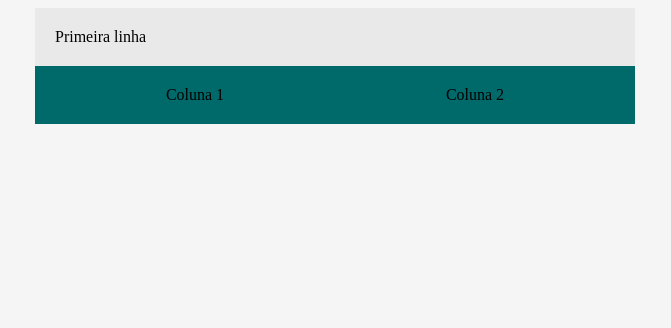
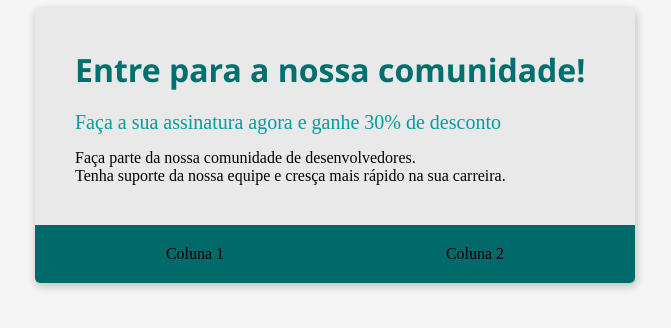
Before and after one commit to tiihmesquita/bootcamp-devjr-modulo2, a plain HTML site: page index.html in a window 1280 px wide. Shown: the whole page, without its empty margins (305-976 px from the left). Drawn offline with Linux system fonts and the light colour scheme.

Commit message:
closes #3 - criando o cabeçalho

```diff
--- a/index.html
+++ b/index.html
@@ -14,10 +14,12 @@
         background-color: #E9E9E9;
         margin: auto;
         width: 600px;
-
+        box-shadow: 1px 3px 8px 1px rgba(0,0, 0, 0.2);
+        border-radius: 5px;
+        overflow: hidden;
       }
       .header{
-        padding: 20px;
+        padding: 40px;
 
       }
       .flex-container {
@@ -27,14 +29,33 @@
         justify-content: space-around;
         padding: 20px;
       }
+      .header-tittle{
+        color: #006F6F;
+        font-size: 32px;
+        font-weight: 700;
+        font-family: 'Segoe UI', Tahoma, Geneva, Verdana, sans-serif;
+        margin-bottom: 20px;
+      }
+      .header-second{
+        color: #009E9E;
+        font-size: 20px;
+        font-weight: 500;
+        margin-bottom: 15px;
 
+      }
     </style>
 
 
 </head>
 <body>
     <div class="container">
-        <div class="header"> Primeira linha </div>
+        <div class="header">
+          <div class="header-tittle">Entre para a nossa comunidade!</div>
+          <div class="header-second">Faça a sua assinatura agora e ganhe 30% de desconto</div>
+          <div>Faça parte da nossa comunidade de desenvolvedores.<br>
+            Tenha suporte da nossa equipe e cresça mais rápido na sua carreira.
+          </div>
+        </div>
         <div class="flex-container">
             <div>Coluna 1 </div>
             <div>Coluna 2 </div>
```
